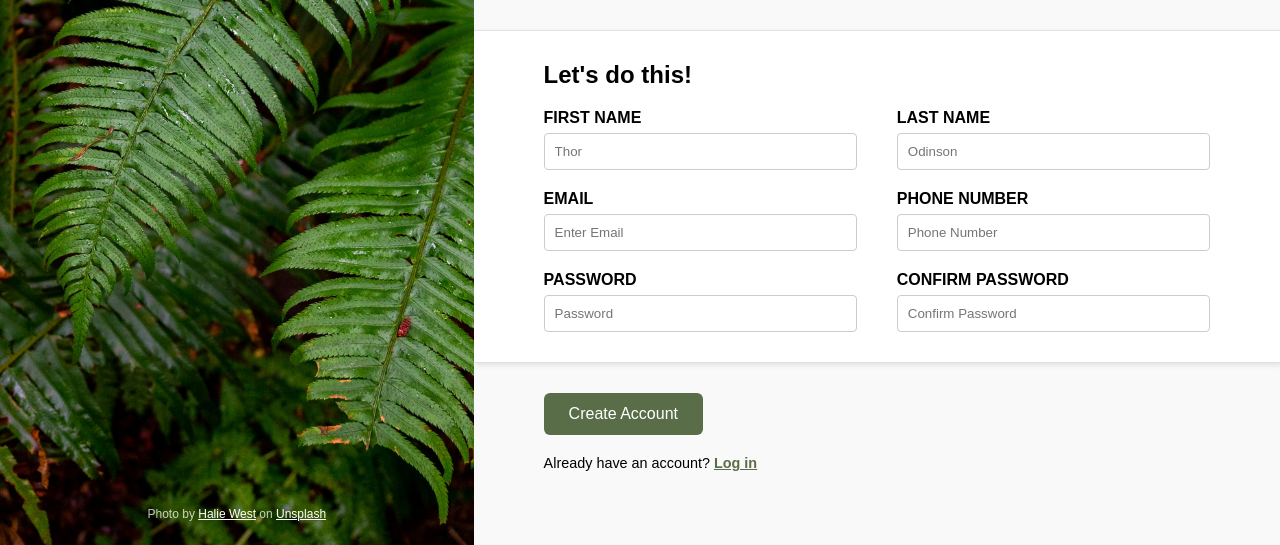
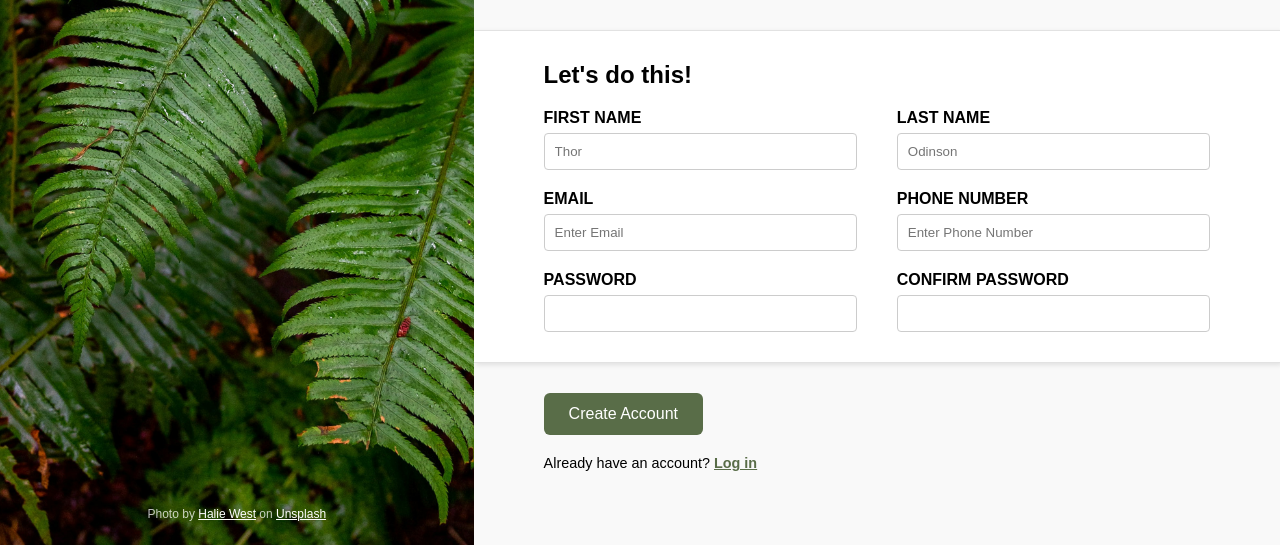
Before and after one commit to AbdullahF1111/odin-signup-form, a plain HTML site: page index.html in a window 1280 px wide. Shown: the part 362-907 px from the top of the page. Drawn offline with Linux system fonts and the light colour scheme.

Commit message:
some final editing

```diff
--- a/index.html
+++ b/index.html
@@ -43,15 +43,15 @@
         </div>
         <div>
           <label for="phone">PHONE NUMBER</label>
-          <input id="phone" type="tel" placeholder="Phone Number" required>
+          <input id="phone" type="tel" placeholder="Enter Phone Number" required>
         </div>
         <div>
           <label for="password">PASSWORD</label>
-          <input id="password" min-length="8" type="password" class="pwd" placeholder="Password" required>
+          <input id="password" minlength="8" type="password"  required>
         </div>
         <div>
           <label for="confirm-password">CONFIRM PASSWORD</label>
-          <input id="confirm-password" min-length="8" type="password" class="pwd" placeholder="Confirm Password" required>
+          <input id="confirm-password" minlength="8" type="password"  required>
         </div>
       </form>
     </div>
--- a/style.css
+++ b/style.css
@@ -68,8 +68,7 @@ body {
 
 .top-area {
 
-  display: flex;
-  align-items: center;
+
   padding: 15px 70px;   /* كان 40px، قللها لـ 15px أو أقل */
   background-color: #f9f9f9;
 }
```
